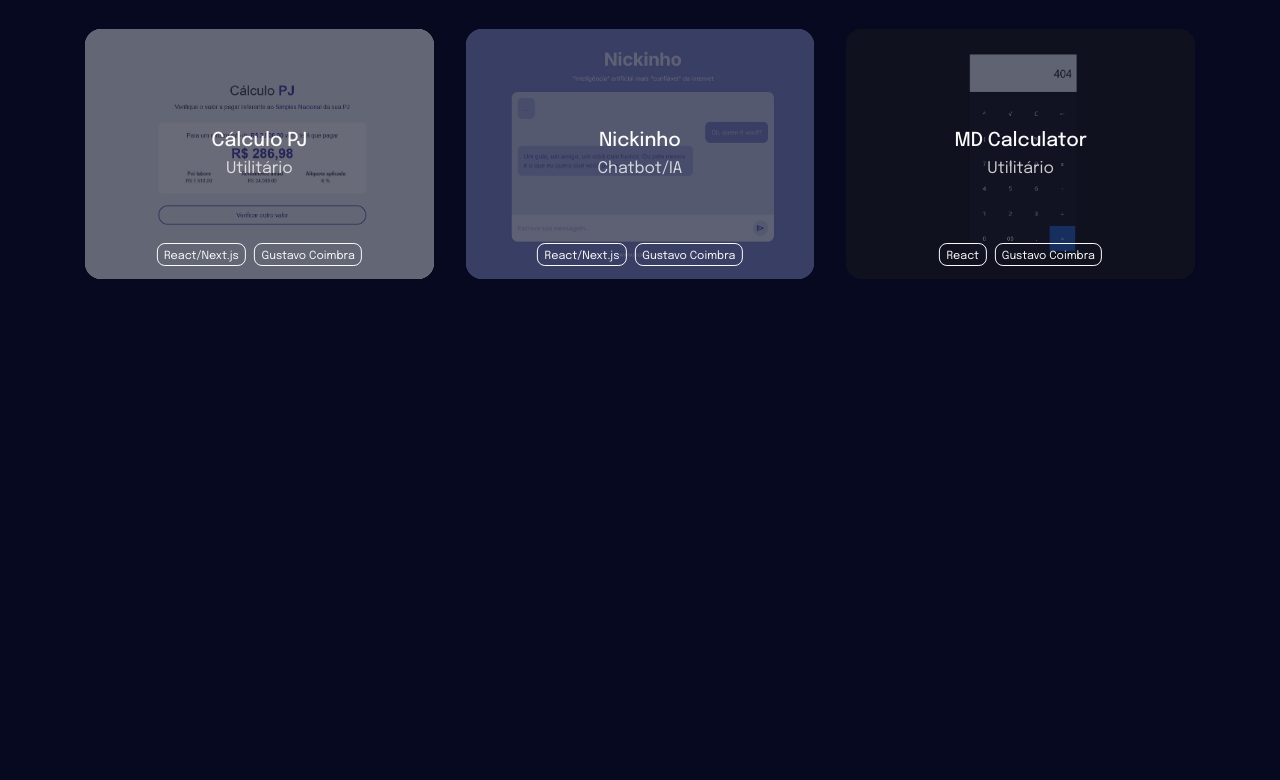
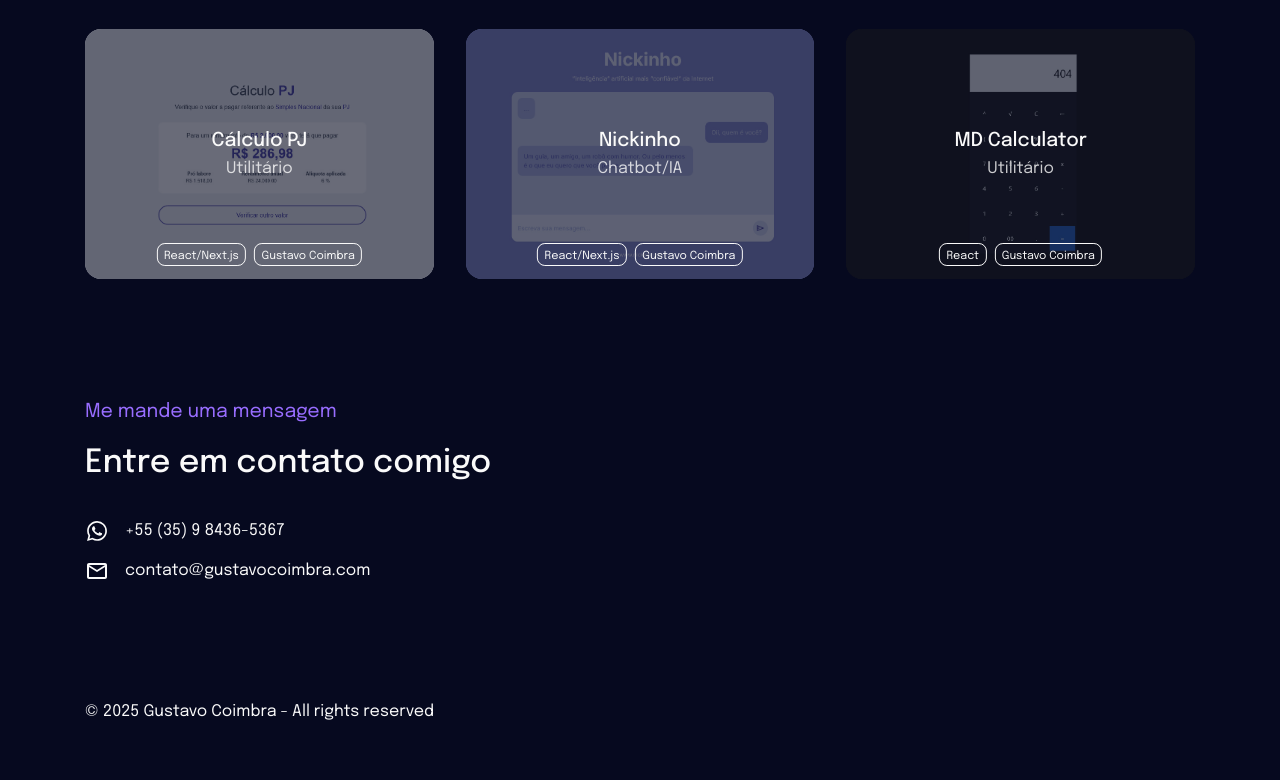
Before and after one commit to gustavocoimbradev/vanilla-static-page, a website: page index.html in a window 1280 px wide. Shown: the part 6934-7714 px from the top of the page. Before the commit the page ends 7273 px from the top, so only its background shows below. Drawn offline with nearby package versions, Linux system fonts and the light colour scheme.

Commit message:
gustavocoimbra

```diff
--- a/assets/scss/sections/_all.scss
+++ b/assets/scss/sections/_all.scss
@@ -3,3 +3,4 @@
 @import 'experiences';
 @import 'portfolio';
 @import 'lab';
+@import 'contact';
--- /dev/null
+++ b/assets/scss/sections/contact.scss
@@ -0,0 +1,23 @@
+.s-contact {
+    background: color(dark);
+    h5 {
+        color: color(accent);
+    }
+    p {
+        color: rgba(color(light), .7);
+    }
+    ul {
+        display: flex;
+        flex-direction: column;
+        gap: 1rem;
+        margin: 1rem 0 0;
+        li {
+            a {
+                color: color(light);
+                display: flex;
+                gap: 1rem;
+                align-items: center;
+            }
+        }
+    }
+}
--- a/index.html
+++ b/index.html
@@ -489,6 +489,37 @@
 
       </div>
     </section>
+    <section class="s-contact" id="contact">
+      <div class="c-container">
+        <h5>Me mande uma mensagem</h5>
+        <h1>Entre em contato comigo</h1>
+        <ul>
+          <li>
+            <a href="https://wa.me/+5535984365367" target="_blank">
+              <svg xmlns="http://www.w3.org/2000/svg" width="24" height="24" viewBox="0 0 24 24"><rect width="24" height="24" fill="none"/><path fill="currentColor" d="M19.05 4.91A9.82 9.82 0 0 0 12.04 2c-5.46 0-9.91 4.45-9.91 9.91c0 1.75.46 3.45 1.32 4.95L2.05 22l5.25-1.38c1.45.79 3.08 1.21 4.74 1.21c5.46 0 9.91-4.45 9.91-9.91c0-2.65-1.03-5.14-2.9-7.01m-7.01 15.24c-1.48 0-2.93-.4-4.2-1.15l-.3-.18l-3.12.82l.83-3.04l-.2-.31a8.26 8.26 0 0 1-1.26-4.38c0-4.54 3.7-8.24 8.24-8.24c2.2 0 4.27.86 5.82 2.42a8.18 8.18 0 0 1 2.41 5.83c.02 4.54-3.68 8.23-8.22 8.23m4.52-6.16c-.25-.12-1.47-.72-1.69-.81c-.23-.08-.39-.12-.56.12c-.17.25-.64.81-.78.97c-.14.17-.29.19-.54.06c-.25-.12-1.05-.39-1.99-1.23c-.74-.66-1.23-1.47-1.38-1.72c-.14-.25-.02-.38.11-.51c.11-.11.25-.29.37-.43s.17-.25.25-.41c.08-.17.04-.31-.02-.43s-.56-1.34-.76-1.84c-.2-.48-.41-.42-.56-.43h-.48c-.17 0-.43.06-.66.31c-.22.25-.86.85-.86 2.07s.89 2.4 1.01 2.56c.12.17 1.75 2.67 4.23 3.74c.59.26 1.05.41 1.41.52c.59.19 1.13.16 1.56.1c.48-.07 1.47-.6 1.67-1.18c.21-.58.21-1.07.14-1.18s-.22-.16-.47-.28"/></svg>
+              <span>+55 (35) 9 8436-5367</span>
+            </a>
+          </li>
+          <li>
+            <a href="https://wa.me/+5535984365367" target="_blank">
+              <svg xmlns="http://www.w3.org/2000/svg" width="24" height="24" viewBox="0 0 24 24"><rect width="24" height="24" fill="none"/><path fill="currentColor" d="M22 6c0-1.1-.9-2-2-2H4c-1.1 0-2 .9-2 2v12c0 1.1.9 2 2 2h16c1.1 0 2-.9 2-2zm-2 0l-8 5l-8-5zm0 12H4V8l8 5l8-5z"/></svg>
+              <span>contato@gustavocoimbra.com</span>
+            </a>
+          </li>
+        </ul>
+      </div>
+    </section>
+    <footer>
+      <div class="c-container">
+        <span>© <time class="js-year"></time> Gustavo Coimbra - All rights reserved</span>
+        <script defer>
+            document.addEventListener('DOMContentLoaded', function(){
+              const year = document.querySelector('.js-year');
+              year.innerHTML = new Date().getFullYear();
+            })
+        </script>
+      </div>
+    </footer>
   </main>
   <script src="https://cdn.jsdelivr.net/npm/axios/dist/axios.min.js"></script>
 </body>
```
Also changed, not shown: assets/css/style.min.css, 1 other file.
